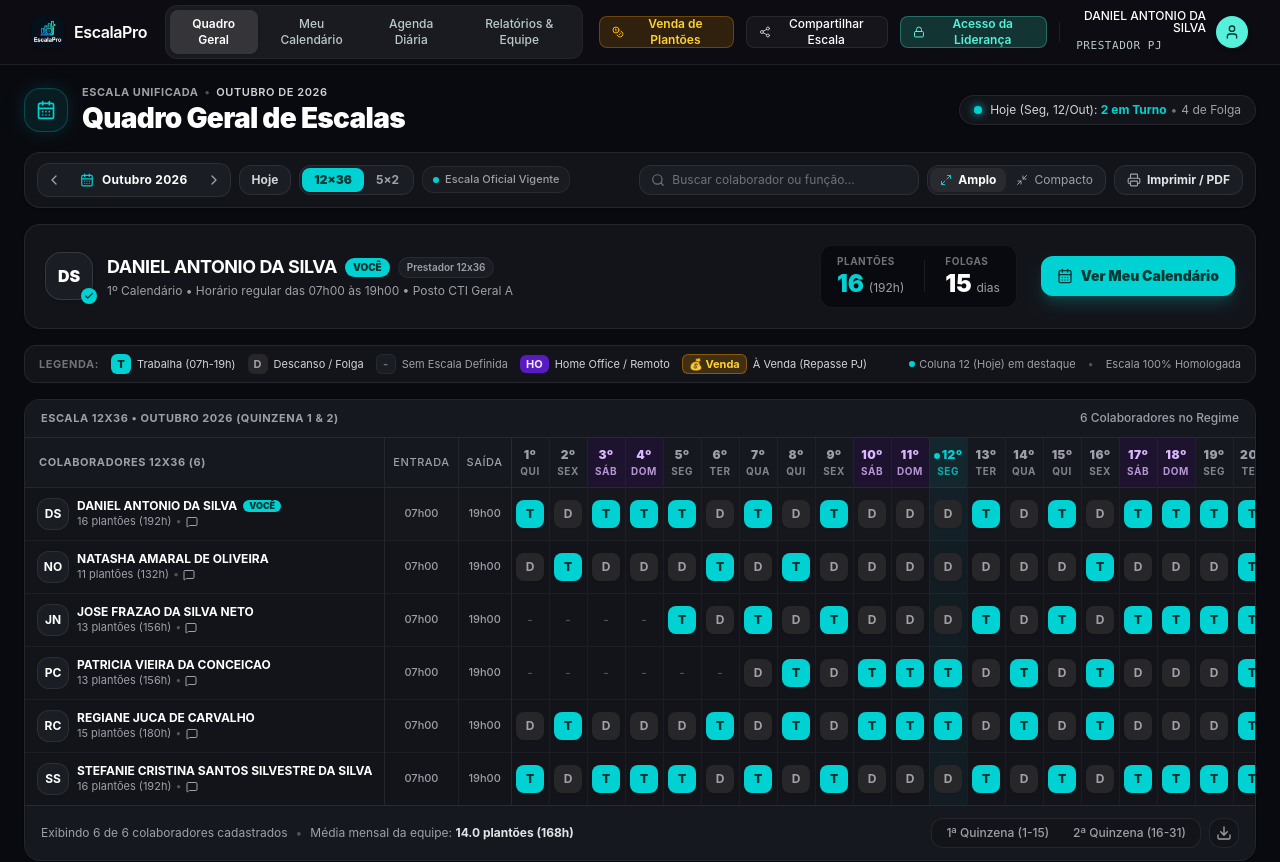
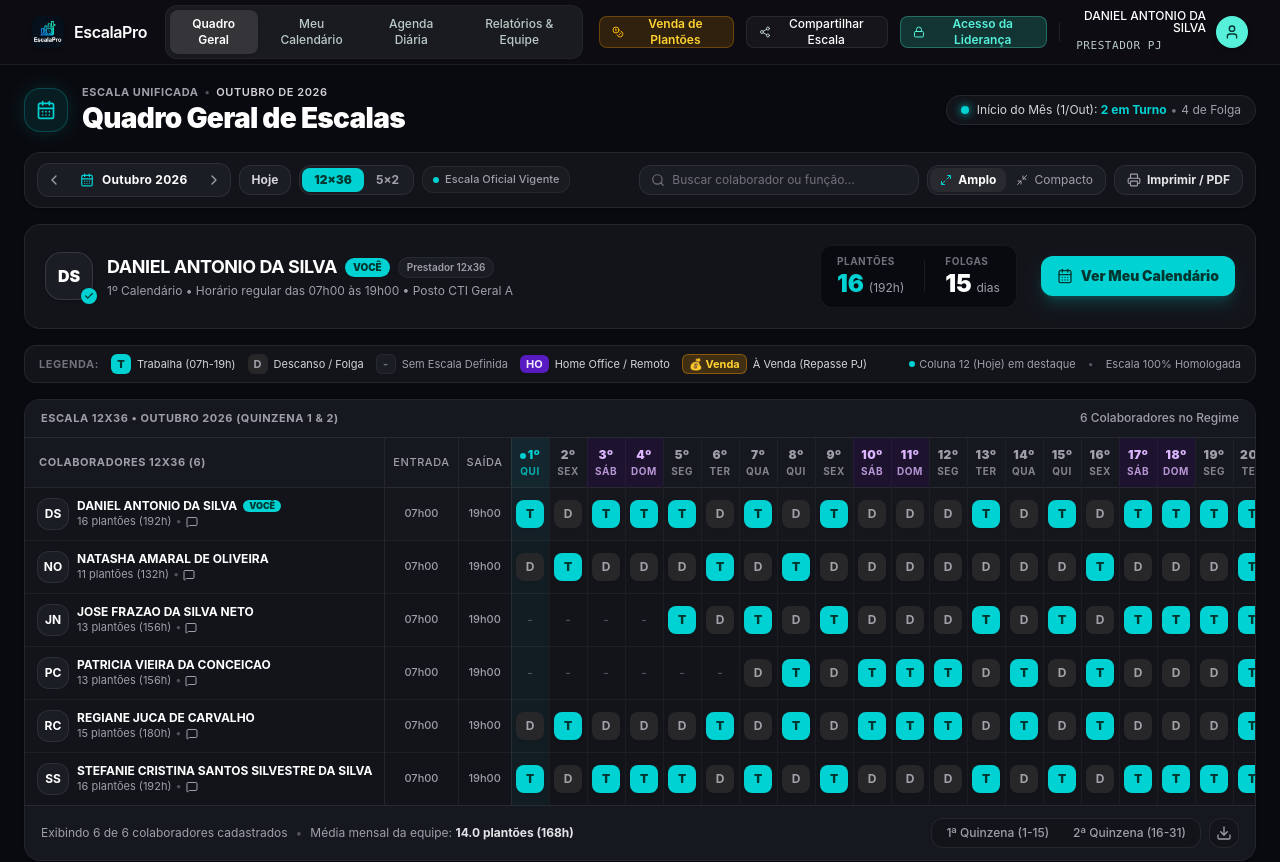
Before and after one commit to josef10000/Escala, a React (Vite) app: page / in a window 1280 px wide. Shown: the top 862 px of the page. Built offline with nearby package versions, Linux system fonts and the light colour scheme; no server answers; the database is empty.

Commit message:
fix(ui): adjust status pill reference for past months
Update logic to display "Início do Mês" instead of "Hoje" when viewing previous months in the EscalaGridView to improve clarity.

```diff
--- a/src/components/views/EscalaGridView.tsx
+++ b/src/components/views/EscalaGridView.tsx
@@ -163,10 +163,10 @@ export const EscalaGridView: React.FC<EscalaGridViewProps> = ({
   const spotlightFolgasCount = Math.max(0, allDays.length - spotlightPlantõesCount);
   const spotlightHours = spotlightPlantõesCount * (spotlightProvider?.regime === '5x2' ? 8 : 12);
 
-  // Today calculations (100% REAL)
+  // Today / Reference calculations (100% REAL)
   const today = new Date();
   const isCurrentViewingMonth = today.getFullYear() === currentYear && today.getMonth() === currentMonthIndex;
-  const todayDayNumber = isCurrentViewingMonth ? today.getDate() : Math.min(12, allDays.length);
+  const todayDayNumber = isCurrentViewingMonth ? today.getDate() : 1;
   const todayDateStr = `${currentYear}-${String(currentMonthIndex + 1).padStart(2, '0')}-${String(todayDayNumber).padStart(2, '0')}`;
 
   const todayWorkersCount = assignments.filter(
@@ -468,7 +468,9 @@ export const EscalaGridView: React.FC<EscalaGridViewProps> = ({
         <div className="inline-flex items-center gap-2 px-3.5 py-1.5 rounded-full bg-[#12141A] border border-white/[0.08] text-xs text-zinc-300 shadow-sm self-start sm:self-auto">
           <span className="w-2 h-2 rounded-full bg-[#00d2d3] shadow-[0_0_8px_#00d2d3]" />
           <span>
-            Hoje ({DAYS_SHORT_PT[today.getDay()] || 'Seg'}, {todayDayNumber}/{monthName.slice(0, 3)}):{' '}
+            {isCurrentViewingMonth
+              ? `Hoje (${DAYS_SHORT_PT[today.getDay()] || 'Seg'}, ${todayDayNumber}/${monthName.slice(0, 3)})`
+              : `Início do Mês (${todayDayNumber}/${monthName.slice(0, 3)})`}:{' '}
             <strong className="text-[#00d2d3] font-bold">{todayWorkersCount} em Turno</strong>
             <span className="text-zinc-500 mx-1">•</span>
             <span className="text-zinc-400">{todayOffCount} de Folga</span>
```
Also changed, not shown: public/assets/aistudio/image_0d76fa4a.png (added).
